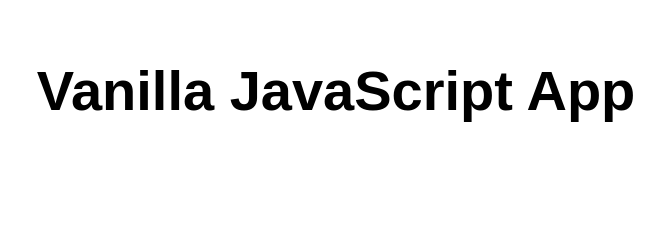
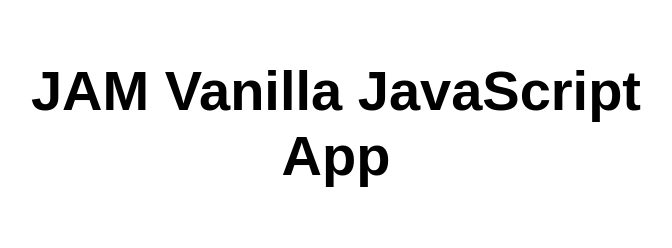
Before and after one commit to jmorscher/my-first-static-web-app, a website: page src/index.html in a window 1280 px wide. Shown: the whole page, without its empty margins (304-976 px from the left). Drawn offline with Linux system fonts and the light colour scheme.

Commit message:
Update index.html

```diff
--- a/src/index.html
+++ b/src/index.html
@@ -10,7 +10,7 @@
 
 <body>
   <main>
-    <h1>Vanilla JavaScript App</h1>
+    <h1>JAM Vanilla JavaScript App</h1>
   </main>
 </body>
 
```
